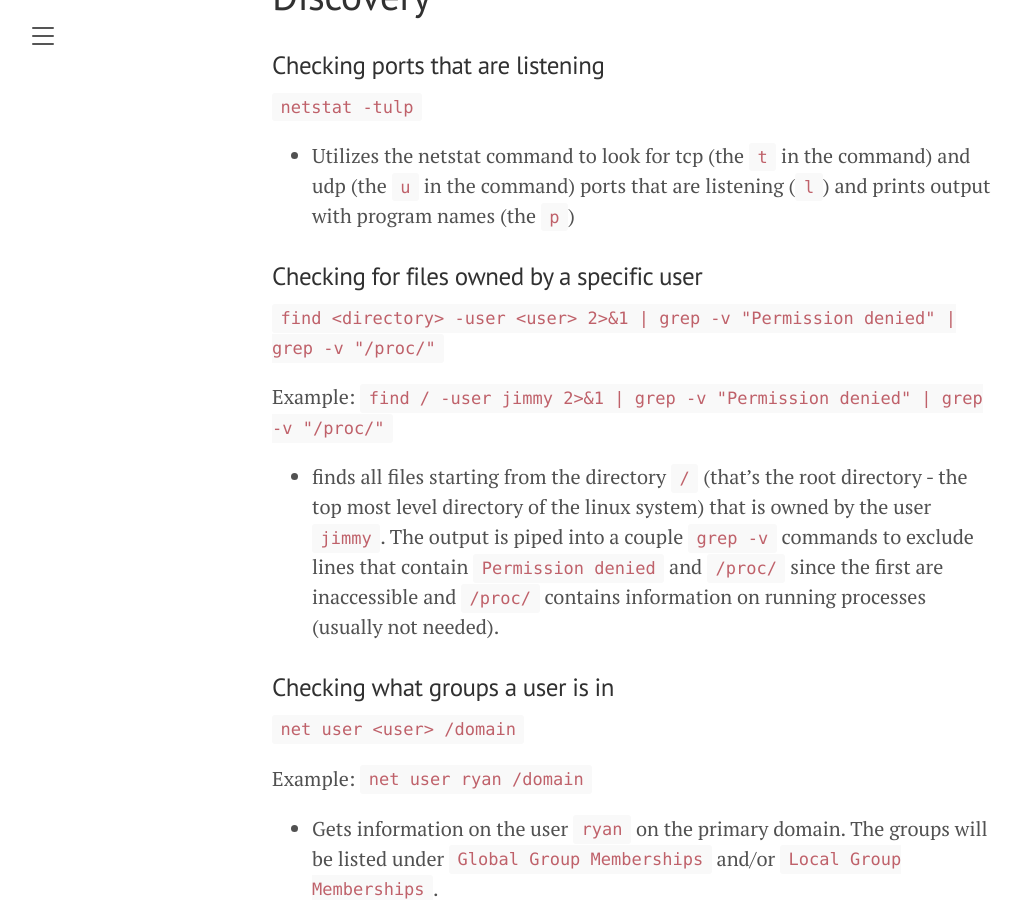
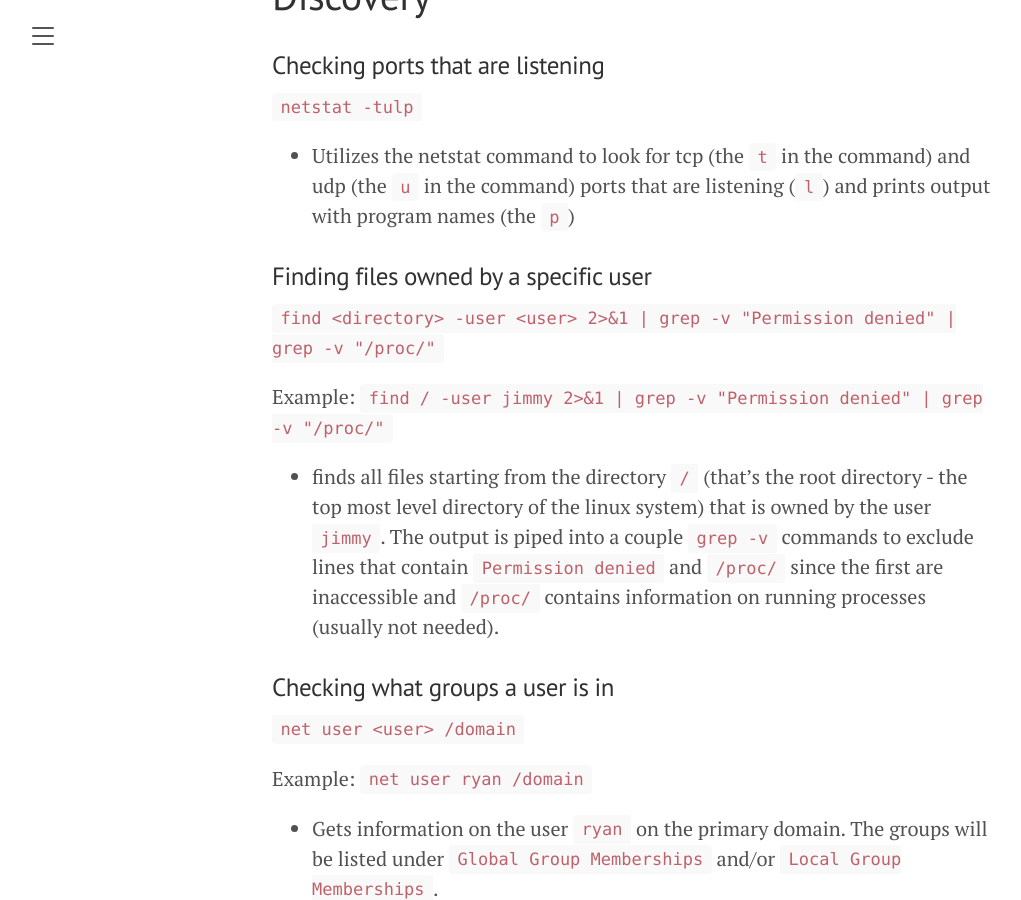
Before and after one commit to BurntxNoodle/blog, a Jekyll site: the page built from RedTeam/AttackPathsAndCommands.md, in a window 1280 px wide and 900 px high, scrolled down 10323 px. Shown: the whole window, without its empty margins (8-1029 px from the left). Built offline with Jekyll 4.4.1, drawn with Linux system fonts in a browser that asks for light colours.

Commit message:
updated APaC project

```diff
--- a/RedTeam/AttackPathsAndCommands.md
+++ b/RedTeam/AttackPathsAndCommands.md
@@ -212,7 +212,7 @@ reset; sh 1>&0 2>&0
 `netstat -tulp`
 * Utilizes the netstat command to look for tcp (the `t` in the command) and udp (the `u` in the command) ports that are listening (`l`) and prints output with program names (the `p`)
 
-### Checking for files owned by a specific user
+### Finding files owned by a specific user
 `find <directory> -user <user> 2>&1 | grep -v "Permission denied" | grep -v "/proc/"`
 
 Example: `find / -user jimmy 2>&1 | grep -v "Permission denied" | grep -v "/proc/"`
```
